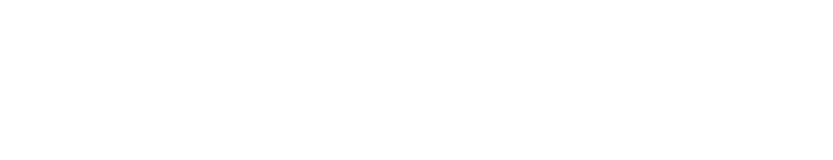
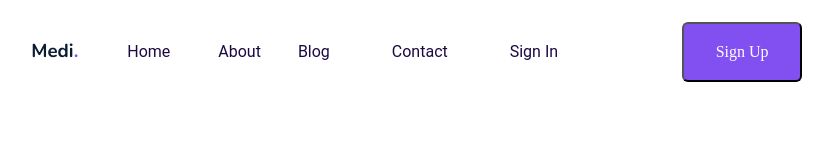
Before and after one commit to Wezazi/Assignment3, a plain HTML site: page index.html in a window 1280 px wide. Shown: the whole page, without its empty margins (64-897 px from the left). Drawn offline with nearby package versions, Linux system fonts and the light colour scheme.

Commit message:
created the header section of the site

```diff
--- a/index.html
+++ b/index.html
@@ -4,10 +4,36 @@
     <meta charset="UTF-8">
     <meta name="viewport" content="width=device-width, initial-scale=1.0">
     <title>Document</title>
+    <!--Circular Std don't exist on google fonts, did some research and Nunito should be similar-->
+    <link rel="preconnect" href="https://fonts.googleapis.com">
+    <link rel="preconnect" href="https://fonts.gstatic.com" crossorigin>
+    <link href="https://fonts.googleapis.com/css2?family=Nunito:ital,wght@0,200..1000;1,200..1000&display=swap" rel="stylesheet">
+
+
     <link rel="stylesheet" href="styles/normalize.css">
     <link rel="stylesheet" href="styles/style.css">
 </head>
 <body>
+    <header>
+        <!--For a unknown reason, the google font didn't get applied when i used an ID but it got applied as soon as i switched to using a class instead -->
+        <h3 class="logo">
+            Medi<span class="logoDot">.</span>
+        </h3>
+
+        <nav class="navigation">
+            <a id="home">Home</a>
+            <a id="about">About</a>
+            <a id="blog">Blog</a>
+            <a id="contact">Contact</a>
+            <a id="signIn">Sign In</a>
+        </nav>
+
+        <button id="headerButton">
+            Sign Up
+        </button>
+
+
+    </header>
 
 </body>
 </html>
--- a/styles/style.css
+++ b/styles/style.css
@@ -0,0 +1,62 @@
+.logo{
+    font-family: "Nunito", sans-serif;
+    margin-left: 95.25px;
+    margin-top: 40.61px;
+    color: #0A1B32;
+    display:inline-block;
+}
+
+.logoDot{
+    color: #824FF1;
+}
+
+.navigation{
+    color: #1B0A42;
+    font-family: "roboto";
+    display:inline-block;
+    margin-top: 24px;
+}
+
+#home{
+    /* The figma shows 45 x 24 px, the 24px is guaranteed to be margin top but the 45px doesn't seem to be relative to the body, maybe it's relative to the logo?
+    Actually the main problem is that the anchors are in a new line. It's probably because h3 is block level, let's add display and set it to inline-block
+    I got really confused over why the anchor elements were still in a new line but realized that the nav element is block level too, so let's also set it to display inline-block
+    */
+
+    margin-left: 45px;
+}
+
+#about{
+    margin-left: 44px;
+}
+
+#blog{
+    margin-left: 33px;
+}
+
+#contact{
+    margin-left: 58px;
+}
+
+/* Why does the space between each ahanchor element not look accurate? i used the exact margin values from figma. i wasn't able to figure it out*/
+
+#signIn{
+    margin-left: 58px;
+
+}
+
+button{
+    background-color: #824FF1;
+    color: #FFFFFF;
+}
+
+#headerButton{
+    height: 59.65px;
+    width: 120px;
+    border-radius:6px;
+    margin-left: 120px;
+    /*
+    why does setting a margin-top value on the button change the location of all header elements?
+    margin-top: 59px;
+    */
+}
```
